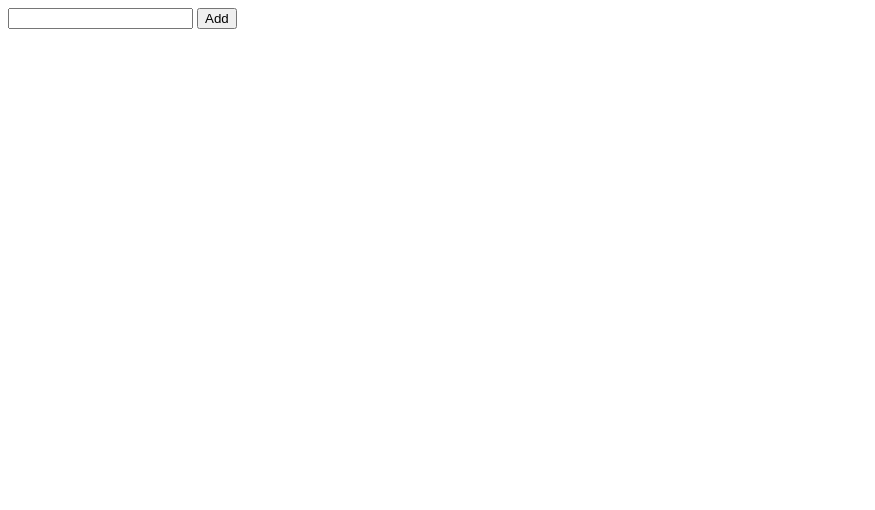
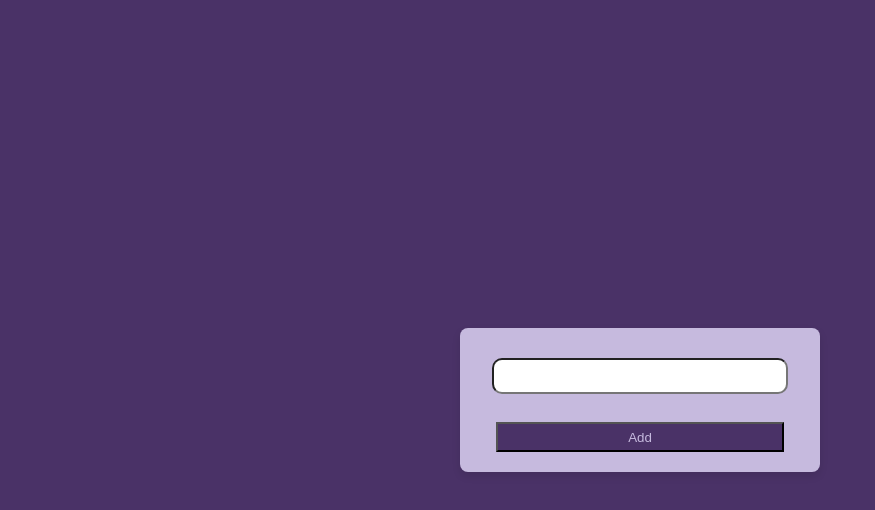
Before and after one commit to samjhanaaa/TODO, a plain HTML site: page index.html in a window 1280 px wide. Shown: the whole page, without its empty margins (0-875 px from the left). Drawn offline with Linux system fonts and the light colour scheme.

Commit message:
updated css

```diff
--- a/styles.css
+++ b/styles.css
@@ -0,0 +1,42 @@
+* {
+    margin: 0;
+
+}
+
+body {
+    display: flex;
+    align-items: center;
+    justify-content: center;
+    background-color: #4a3267;
+    height: 100vh;
+}
+
+#main-container {
+    width: 320px;
+    display: flex;
+    flex-direction: column;
+    align-items: center;
+    justify-content: flex-start;
+    background-color: #C6BADE;
+    padding: 20px;
+    box-shadow: 0 4px 8px rgba(0, 0, 0, 0.1);
+    border-radius: 8px;
+}
+
+#todo-input {
+    border-radius: 10px;
+    height: 30px;
+    width: 90%;
+    margin: 10px 0;
+    display: block;
+
+}
+
+button {
+    height: 30px;
+    width: 90%;
+    background-color: #4a3267;
+    color: #C6BADE;
+    display: block;
+
+}
```
Also changed, not shown: index.html (+1 -0 lines).
